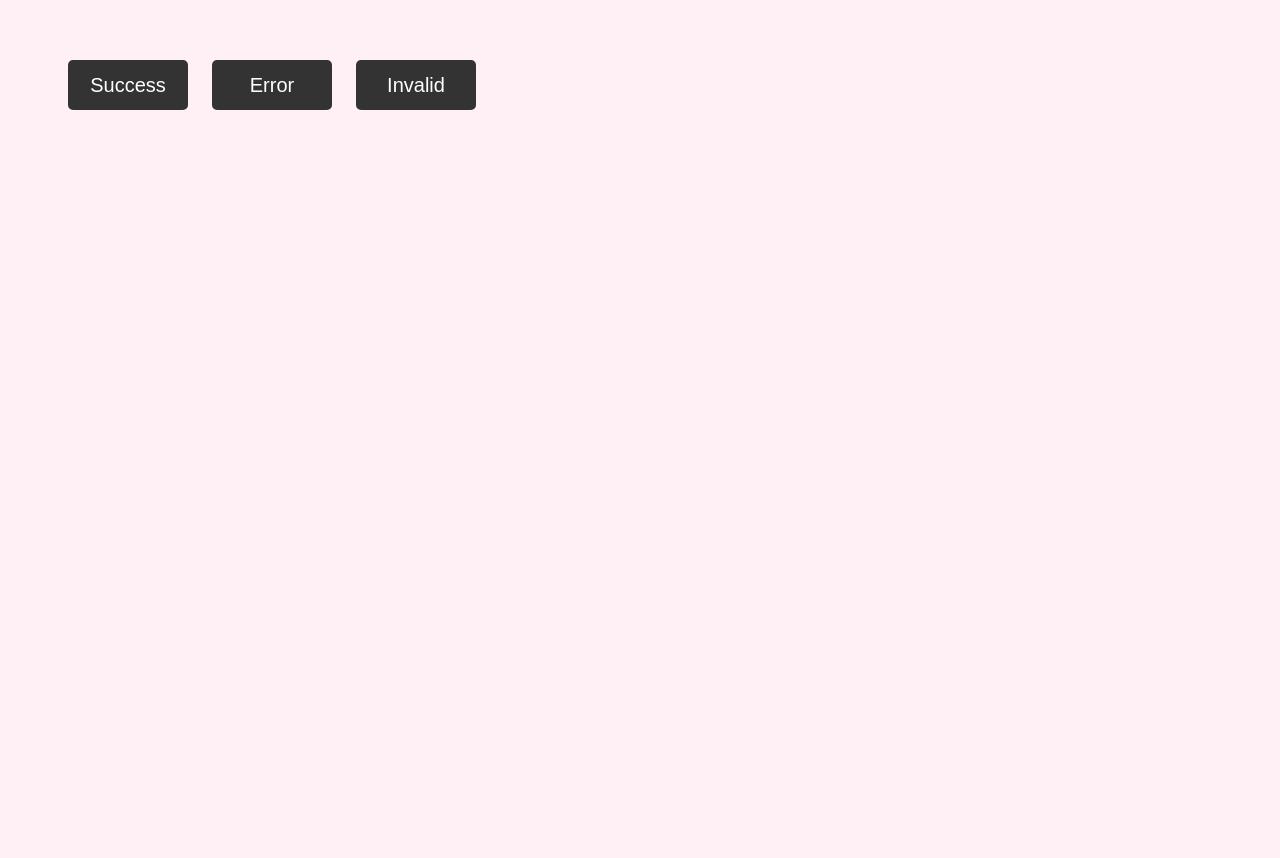
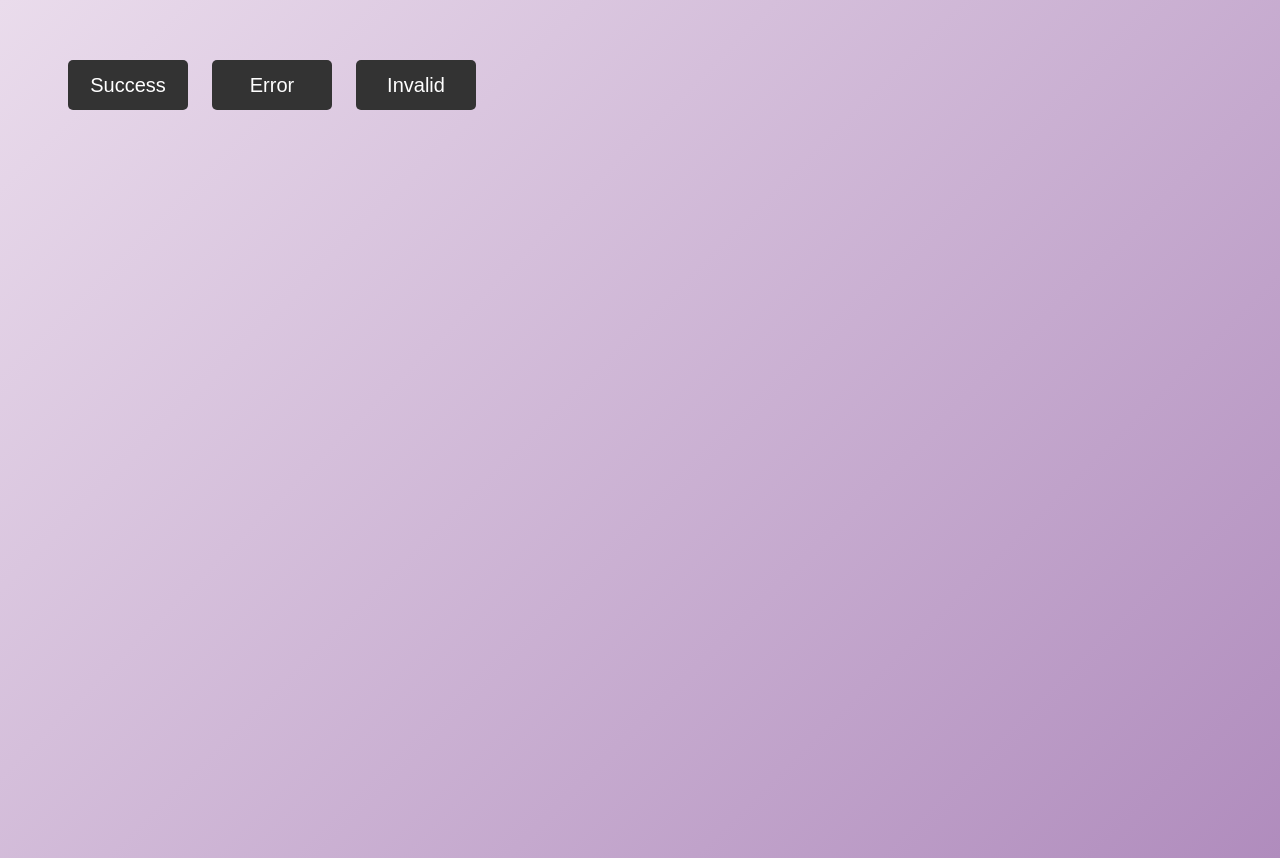
Before and after one commit to MairaHashmi2808/Toast-Notifications-Project, a plain HTML site: page index.html in a window 1280 px wide. Drawn offline with Linux system fonts and the light colour scheme.

Commit message:
Update style.css

```diff
--- a/style.css
+++ b/style.css
@@ -1,7 +1,7 @@
 body{
     width: 100%;
     height: 100vh;
-    background-color: lavenderblush;
+    background: linear-gradient(135deg, rgb(234, 220, 236), rgb(176, 140, 189) );
 }
 .btns{
     margin: 50px;
```
